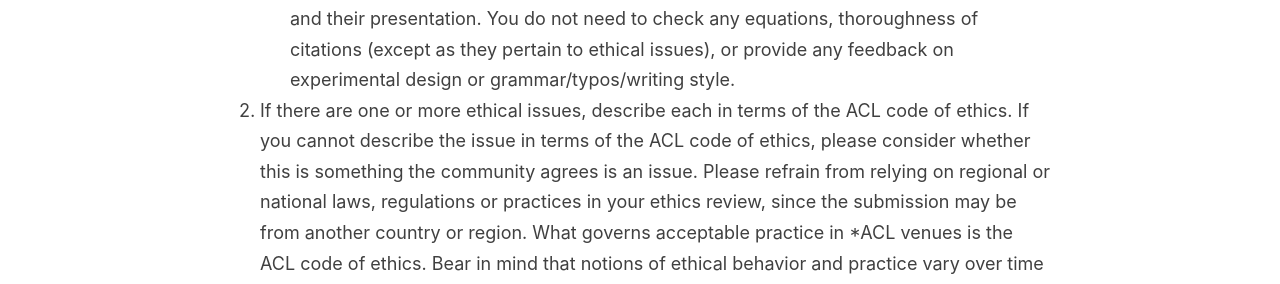
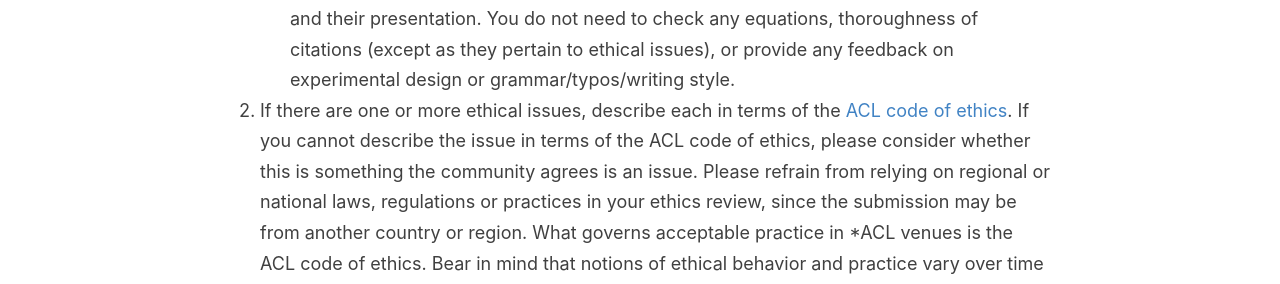
Before and after one commit to amitmerchant1990/reverie, a Jekyll site: the page built from ethicsreviewertutorial.md, in a window 1280 px wide and 900 px high, scrolled down 406 px. Shown: the part 160-444 px from the top of the window. Built offline with Jekyll 4.4.1, drawn with Linux system fonts in a browser that asks for light colours; some of the changed lines change nothing that is shown; some of the changed text lies outside the part shown.

Commit message:
Update ethicsreviewertutorial.md

```diff
--- a/ethicsreviewertutorial.md
+++ b/ethicsreviewertutorial.md
@@ -12,7 +12,7 @@
    1. A "substantial ethical issue" means the work exhibits an increased risk of harm outside the current norms of NLP or CL research. Of course, norms evolve.
    2. Consider the paper, supplemental materials, and the ethics and reproducibility checklist completed by the authors; however, the paper should stand on its own.
    3. Please keep in mind this is not a scientific review. Your focus is only on the ethical issues and their presentation. You do not need to check any equations, thoroughness of citations (except as they pertain to ethical issues), or provide any feedback on experimental design or grammar/typos/writing style.
-2. If there are one or more ethical issues, describe each in terms of the ACL code of ethics. If you cannot describe the issue in terms of the ACL code of ethics, please consider whether this is something the community agrees is an issue. Please refrain from relying on regional or national laws, regulations or practices in your ethics review, since the submission may be from another country or region. What governs acceptable practice in *ACL venues is the ACL code of ethics. Bear in mind that notions of ethical behavior and practice vary over time and across cultures. If you have questions, please contact the ACL ethics committee.
+2. If there are one or more ethical issues, describe each in terms of the [ACL code of ethics](https://www.aclweb.org/portal/content/acl-code-ethics). If you cannot describe the issue in terms of the ACL code of ethics, please consider whether this is something the community agrees is an issue. Please refrain from relying on regional or national laws, regulations or practices in your ethics review, since the submission may be from another country or region. What governs acceptable practice in *ACL venues is the ACL code of ethics. Bear in mind that notions of ethical behavior and practice vary over time and across cultures. If you have questions, please contact the ACL ethics committee.
 3. For each ethical issue you identify, describe how you would suggest the authors address it.
 
 Section 2. Examples
```
